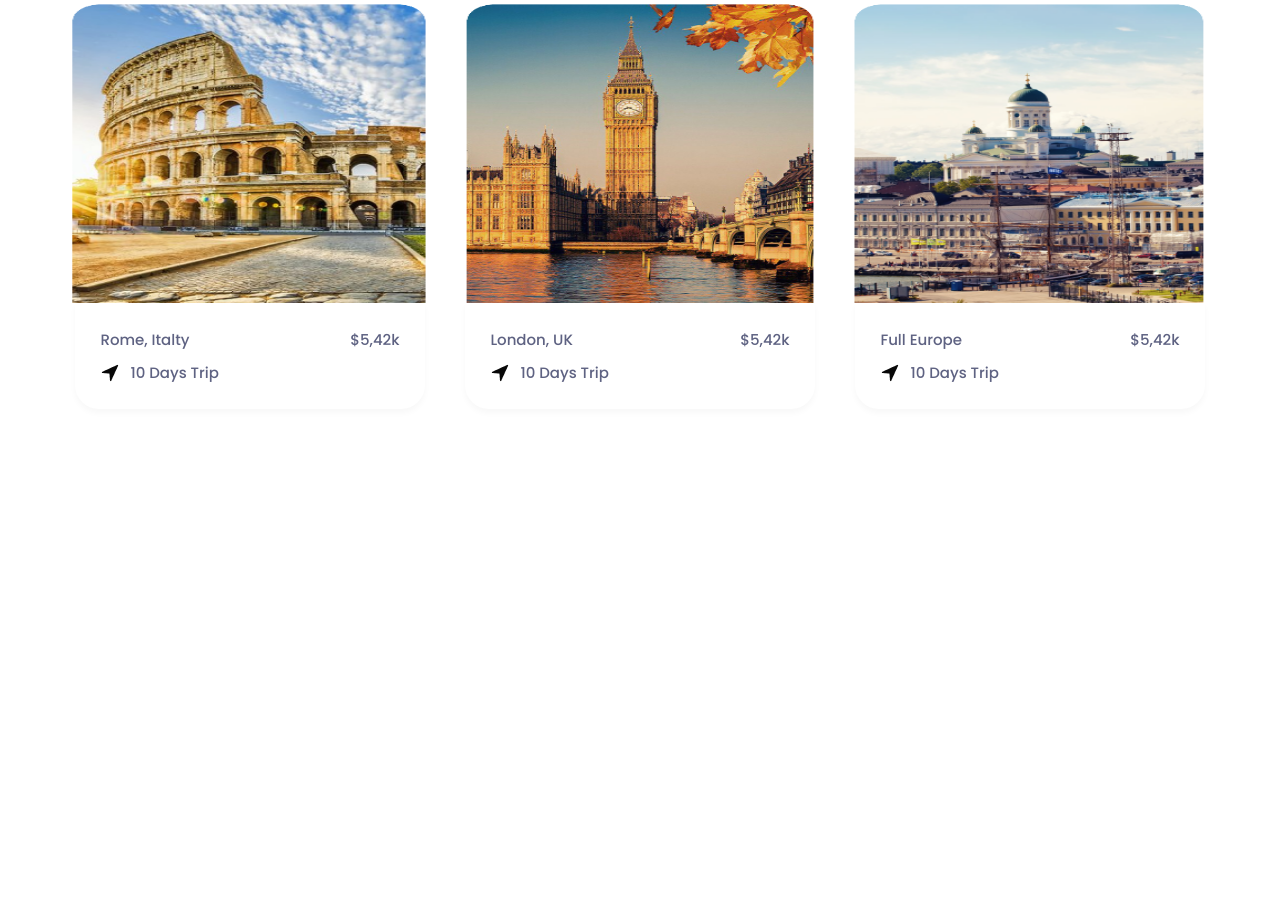
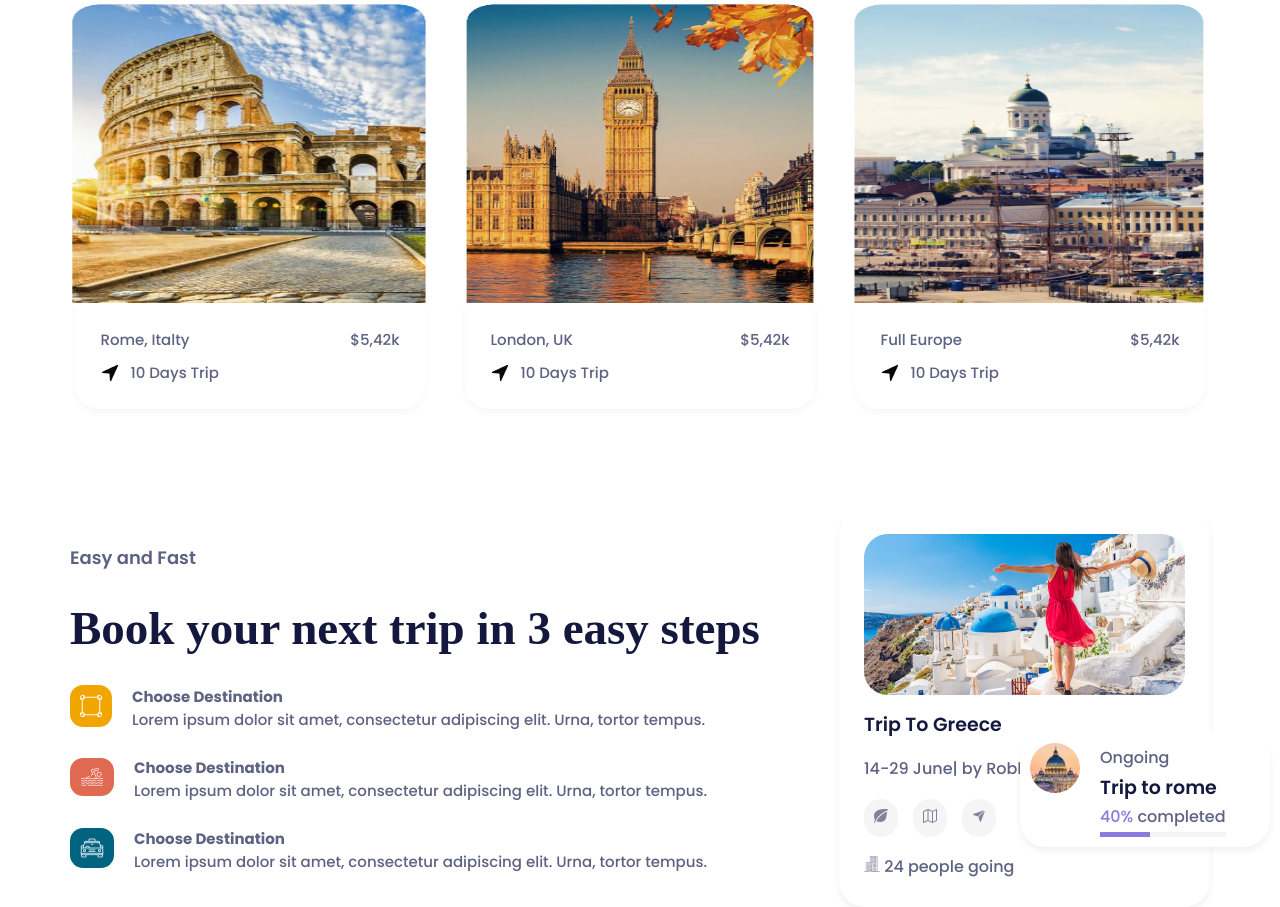
Before and after one commit to samaahmed1/Jadoo, a plain HTML site: page index.html in a window 1280 px wide. Shown: the part 1520-2427 px from the top of the page. Before the commit the page ends 2029 px from the top, so only its background shows below. Drawn offline with nearby package versions, Linux system fonts and the light colour scheme; a web font is replaced by a local one.

Commit message:
Add: Easy and Fast Section

```diff
--- a/assets/styles/main.css
+++ b/assets/styles/main.css
@@ -17,6 +17,7 @@
   --roman-silver: #84829a;
   --manatee: #9ca0b0;
   --iris: #4152ca;
+  --gray: #F5F5F5;
 }
 a {
   text-decoration: none;
@@ -27,7 +28,7 @@ img {
 .text-primary {
   font-family: "Volkhov", serif;
   font-weight: 700;
-  font-size: 50px;
+  font-size: 47px;
   line-height: 64.5px;
   color: var(--yankees-blue);
 }
@@ -44,6 +45,18 @@ img {
   font-size: 18px;
   line-height: 27px;
   color: var(--dark-electric-blue);
+}
+.custom {
+  font-family: "Poppins", serif;
+  font-weight: 500;
+  font-size: 15px;
+  color: var(--dark-electric-blue);
+}
+.main-text {
+  font-family: "Poppins", serif;
+  font-weight: 600;
+  font-size: 19px;
+  color: var(--yankees-blue);
 }
 .container {
   padding: 0 15px;
@@ -300,15 +313,104 @@ header .container nav ul li select {
   display: flex;
   justify-content: space-between;
 }
-.top-selling .container .category-items .item .item-text .custom {
-  font-family: "Poppins", serif;
-  font-weight: 500;
-  font-size: 15px;
-  color: var(--dark-electric-blue);
-}
 .top-selling .container .category-items .item .item-text p {
   display: flex;
   align-items: center;
   gap: 10px;
   margin-top: 10px;
 }
+.easy-and-fast .container {
+  display: flex;
+  align-items: center;
+  justify-content: space-between;
+  gap: 40px;
+}
+@media (max-width: 991px) {
+  .easy-and-fast .container {
+    flex-wrap: wrap;
+    justify-content: center;
+    overflow: hidden;
+  }
+}
+.easy-and-fast .container .info {
+  display: flex;
+  flex-direction: column;
+  gap: 25px;
+}
+.easy-and-fast .container .details {
+  display: flex;
+  align-items: center;
+  gap: 20px;
+}
+.easy-and-fast .container .details .icon1{
+  background-color: var(--orange-web);
+  padding: 10px ;
+  border-radius: 13px;
+}
+.easy-and-fast .container .details .icon2{
+  background-color: var(--jelly-bean);
+  padding: 10px ;
+  border-radius: 13px;
+}
+.easy-and-fast .container .details .icon3{
+  background-color: var(--blue-sapphire);
+  padding: 10px ;
+  border-radius: 13px;
+}
+.easy-and-fast .container .details .text h3{
+  font-weight: 700;
+}
+.easy-and-fast .container .image {
+  position: relative;
+}
+.easy-and-fast .container .image .main-card {
+  display: flex;
+  flex-direction: column;
+  gap: 15px;
+  background-color: var(--white);
+  box-shadow: 0 4px 6px rgba(0, 0, 0, .06);
+  border-radius: 26px;
+  padding: 25px;
+}
+.easy-and-fast .container .image .main-card .icons {
+  display: flex;
+  align-items: center;
+  gap: 15px;
+}
+.easy-and-fast .container .image .main-card .icons span {
+ background-color: var(--gray);
+ padding: 10px;
+ border-radius: 50px;
+}
+.easy-and-fast .container .image .mini-card {
+  position: absolute;
+  bottom: 60px;
+  right: -60px;
+  display: flex;
+  gap: 20px;
+  background-color: var(--white);
+  box-shadow: 0 4px 6px rgba(0, 0, 0, .06);
+  border-radius: 26px;
+  width: 250px;
+  padding: 10px;
+}
+.easy-and-fast .container .image .mini-card .image img {
+  border-radius: 50px;
+}
+.easy-and-fast .container .image .mini-card .info {
+  display: flex;
+  flex-direction: column;
+  gap: 0px;
+}
+.easy-and-fast .container .image .mini-card .info p span {
+  color: var(--medium-purple);
+}
+.easy-and-fast .container .image .mini-card .info .progress-bar {
+  height: 5px;
+  background-color: var(--gray);
+}
+.easy-and-fast .container .image .mini-card .info .progress {
+  height: 5px;
+  background-color: var(--medium-purple);
+  width: 40%;
+}
--- a/index.html
+++ b/index.html
@@ -158,6 +158,81 @@
       </div>
     </div>
   </section>
+  <section class="easy-and-fast">
+    <div class="container">
+      <div class="info">
+        <span class="text-muted">Easy and Fast</span>
+        <h2 class="text-primary">Book your next trip
+           in 3 easy steps</h2>
+          <div class="details">
+            <div class="image">
+              <img src="assets/icons/selection 1.png" alt="selection" class="icon1">
+            </div>
+            <div class="text">
+              <h3 class="custom">Choose Destination</h3>
+              <p class="custom">Lorem ipsum dolor sit amet, consectetur
+               adipiscing elit. Urna, tortor tempus. </p>
+            </div>
+          </div>
+          <div class="details">
+            <div class="image">
+              <img src="assets/icons/water-sport 1.png" alt="selection" class="icon2">
+            </div>
+            <div class="text">
+              <h3 class="custom">Choose Destination</h3>
+              <p class="custom">Lorem ipsum dolor sit amet, consectetur
+               adipiscing elit. Urna, tortor tempus. </p>
+            </div>
+          </div>
+          <div class="details">
+            <div class="image">
+              <img src="assets/icons/taxi.png" alt="selection" class="icon3">
+            </div>
+            <div class="text">
+              <h3 class="custom">Choose Destination</h3>
+              <p class="custom">Lorem ipsum dolor sit amet, consectetur
+               adipiscing elit. Urna, tortor tempus. </p>
+            </div>
+          </div>
+      </div>
+      <div class="image">
+        <div class="main-card">
+          <img src="assets/images/Rectangle 17.jpg" alt="women">
+          <h4 class="main-text">Trip To Greece</h4>
+          <p class="text-secondary">14-29 June| by Robbin joseph</p>
+          <div class="icons">
+            <span>
+              <img src="assets/icons/leaf 1.png" alt="leaf">
+            </span>
+            <span>
+              <img src="assets/icons/map 1.png" alt="map">
+            </span>
+            <span>
+              <img src="assets/icons/send 2.png" alt="send">
+            </span>
+          </div>
+          <span class="text-secondary">
+            <img src="assets/icons/building 1.png" alt="building">
+            24 people going
+          </span>
+        </div>
+        <div class="mini-card">
+          <div class="image">
+            <img src="assets/images/image 32.png" alt="rome">
+          </div>
+          <div class="info">
+            <span class="text-secondary">Ongoing</span>
+            <h4 class="main-text">Trip to rome</h4>
+            <p class="text-secondary"><span>40% </span>completed</p>
+             <div class="progress-bar">
+              <div class="progress">
+              </div>
+             </div>
+          </div>
+        </div>
+      </div>
+    </div>
+  </section>
 </main>
 </body>
 </html>
```
Also changed, not shown: assets/icons/map 1.png (added).
